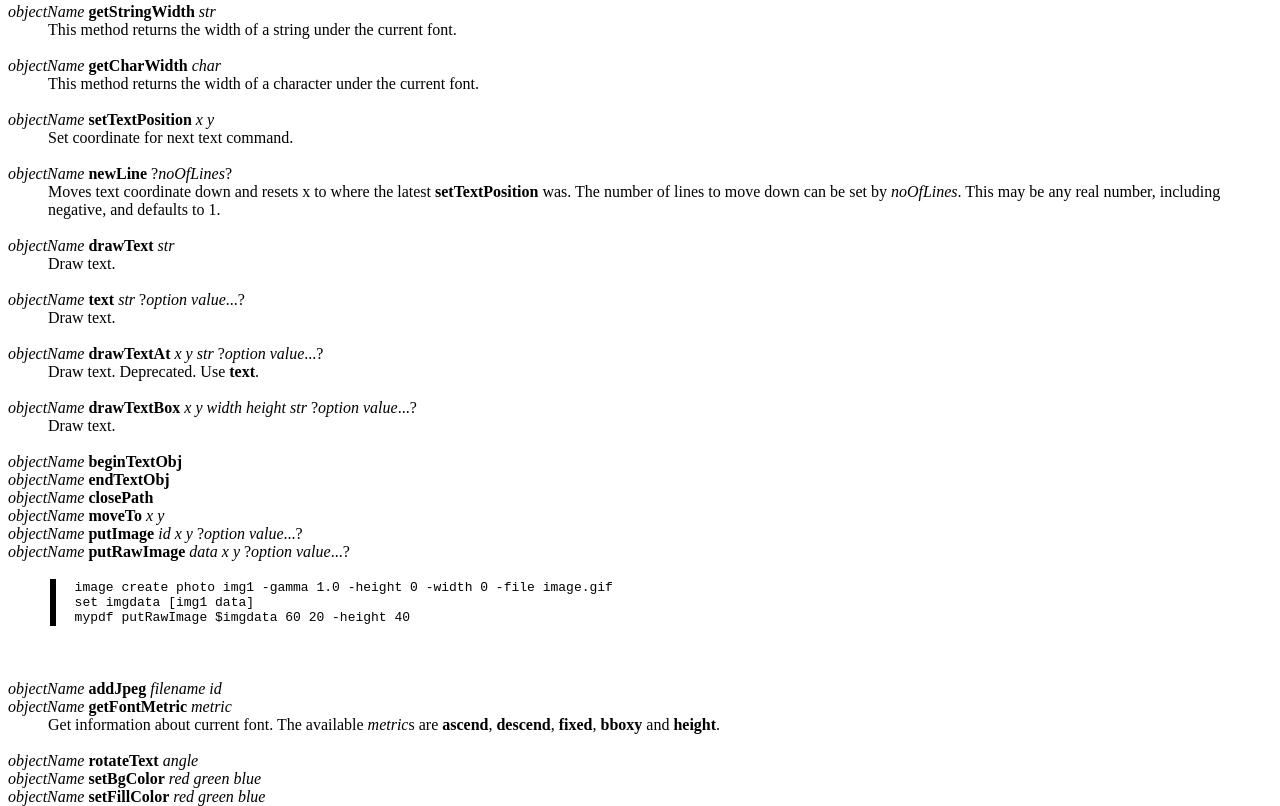
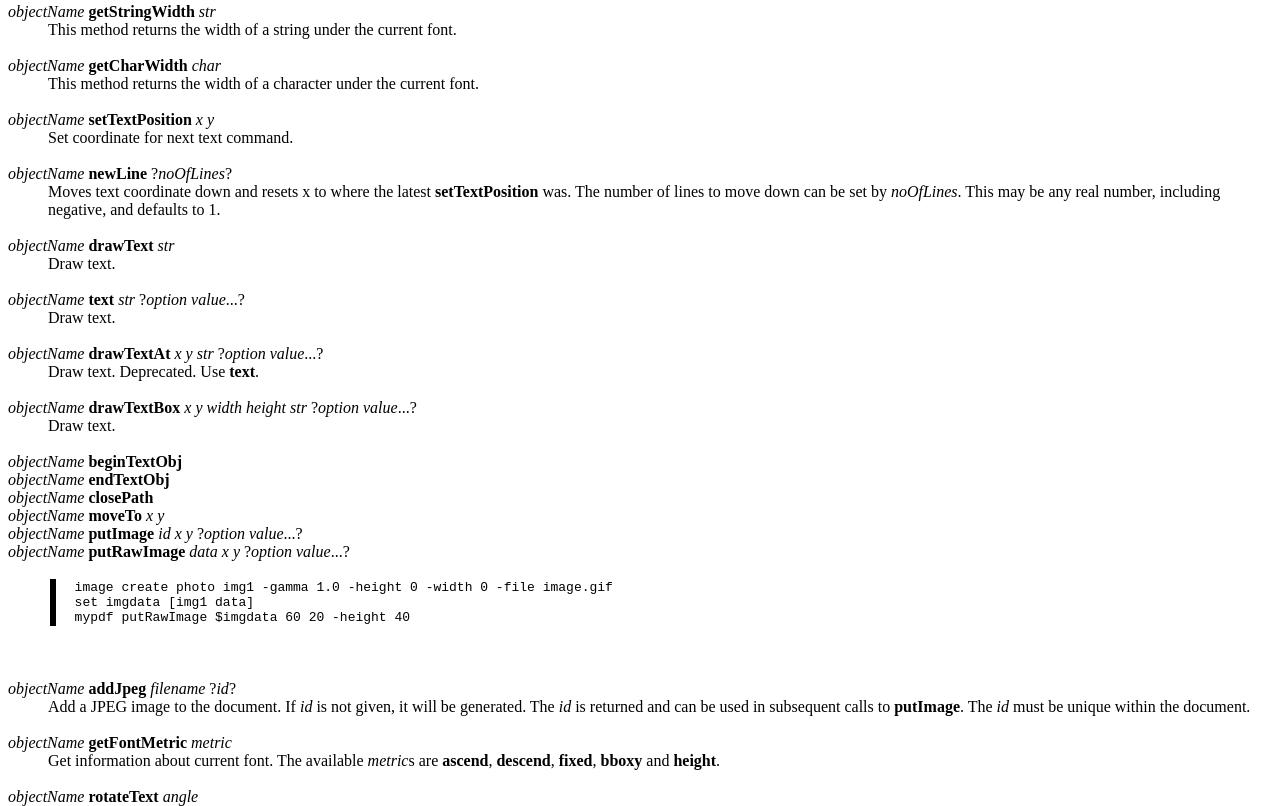
Before and after one commit to BackupTheBerlios/pdf4tcl, a plain HTML site: page pdf4tcl.html in a window 1280 px wide. Shown: the part 2843-3649 px from the top of the page. Drawn offline with Linux system fonts and the light colour scheme.

Commit message:
Image restructuring

```diff
--- a/pdf4tcl.html
+++ b/pdf4tcl.html
@@ -72,7 +72,7 @@ package require <b>pdf4tcl ?0.3?</b><br>
 <tr valign=top ><td ><a href="#29"><i class='arg'>objectName</i> <strong>moveTo</strong> <i class='arg'>x</i> <i class='arg'>y</i></a></td></tr>
 <tr valign=top ><td ><a href="#30"><i class='arg'>objectName</i> <strong>putImage</strong> <i class='arg'>id</i> <i class='arg'>x</i> <i class='arg'>y</i> ?<i class='arg'>option value</i>...?</a></td></tr>
 <tr valign=top ><td ><a href="#31"><i class='arg'>objectName</i> <strong>putRawImage</strong> <i class='arg'>data</i> <i class='arg'>x</i> <i class='arg'>y</i> ?<i class='arg'>option value</i>...?</a></td></tr>
-<tr valign=top ><td ><a href="#32"><i class='arg'>objectName</i> <strong>addJpeg</strong> <i class='arg'>filename</i> <i class='arg'>id</i></a></td></tr>
+<tr valign=top ><td ><a href="#32"><i class='arg'>objectName</i> <strong>addJpeg</strong> <i class='arg'>filename</i> ?<i class='arg'>id</i>?</a></td></tr>
 <tr valign=top ><td ><a href="#33"><i class='arg'>objectName</i> <strong>getFontMetric</strong> <i class='arg'>metric</i></a></td></tr>
 <tr valign=top ><td ><a href="#34"><i class='arg'>objectName</i> <strong>rotateText</strong> <i class='arg'>angle</i></a></td></tr>
 <tr valign=top ><td ><a href="#35"><i class='arg'>objectName</i> <strong>setBgColor</strong> <i class='arg'>red</i> <i class='arg'>green</i> <i class='arg'>blue</i></a></td></tr>
@@ -363,8 +363,14 @@ Draw text.
 </pre></td></tr></table></p>
 
 <br><br>
-<dt><a name="32"><i class='arg'>objectName</i> <strong>addJpeg</strong> <i class='arg'>filename</i> <i class='arg'>id</i></a><dd>
+<dt><a name="32"><i class='arg'>objectName</i> <strong>addJpeg</strong> <i class='arg'>filename</i> ?<i class='arg'>id</i>?</a><dd>
 
+
+Add a JPEG image to the document. If <i class='arg'>id</i> is not given, it will be
+generated. The <i class='arg'>id</i> is returned and can be used in subsequent calls
+to <strong>putImage</strong>. The <i class='arg'>id</i> must be unique within the document.
+
+<br><br>
 <dt><a name="33"><i class='arg'>objectName</i> <strong>getFontMetric</strong> <i class='arg'>metric</i></a><dd>
 
 
```
Also changed, not shown: 3 other files.
